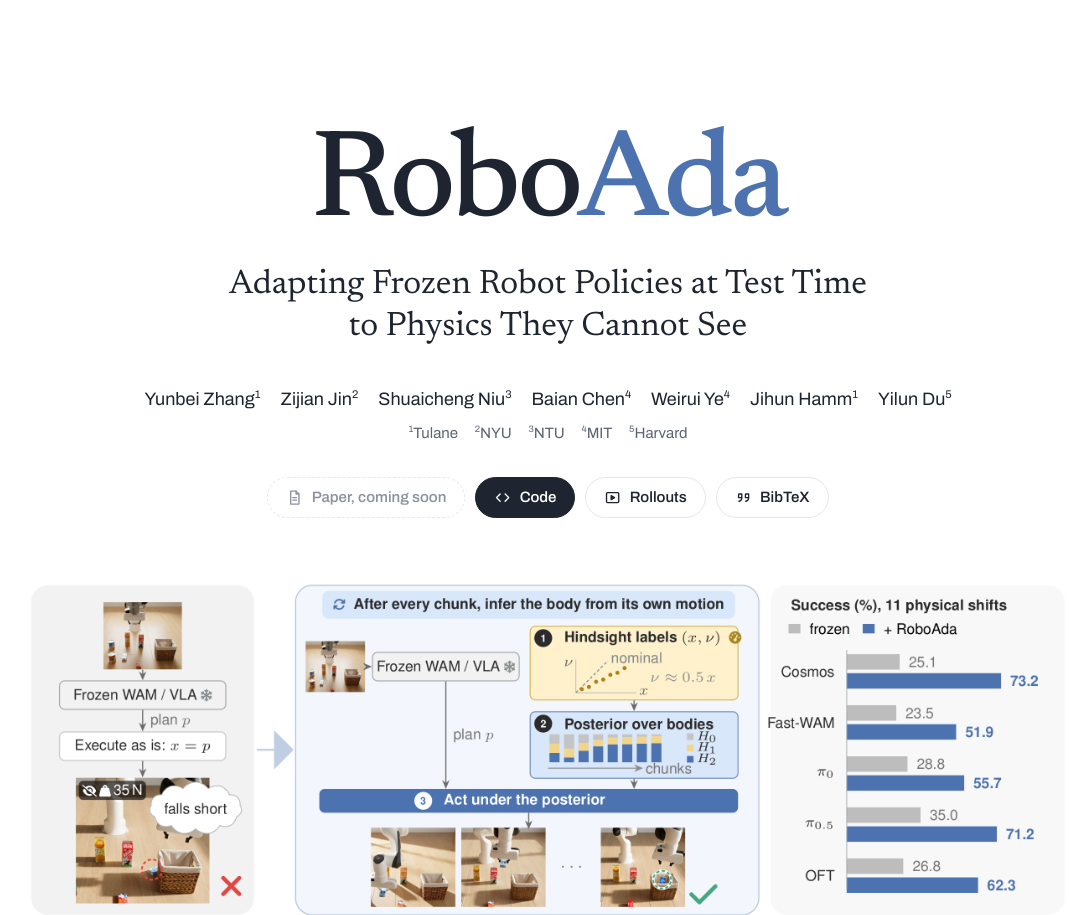
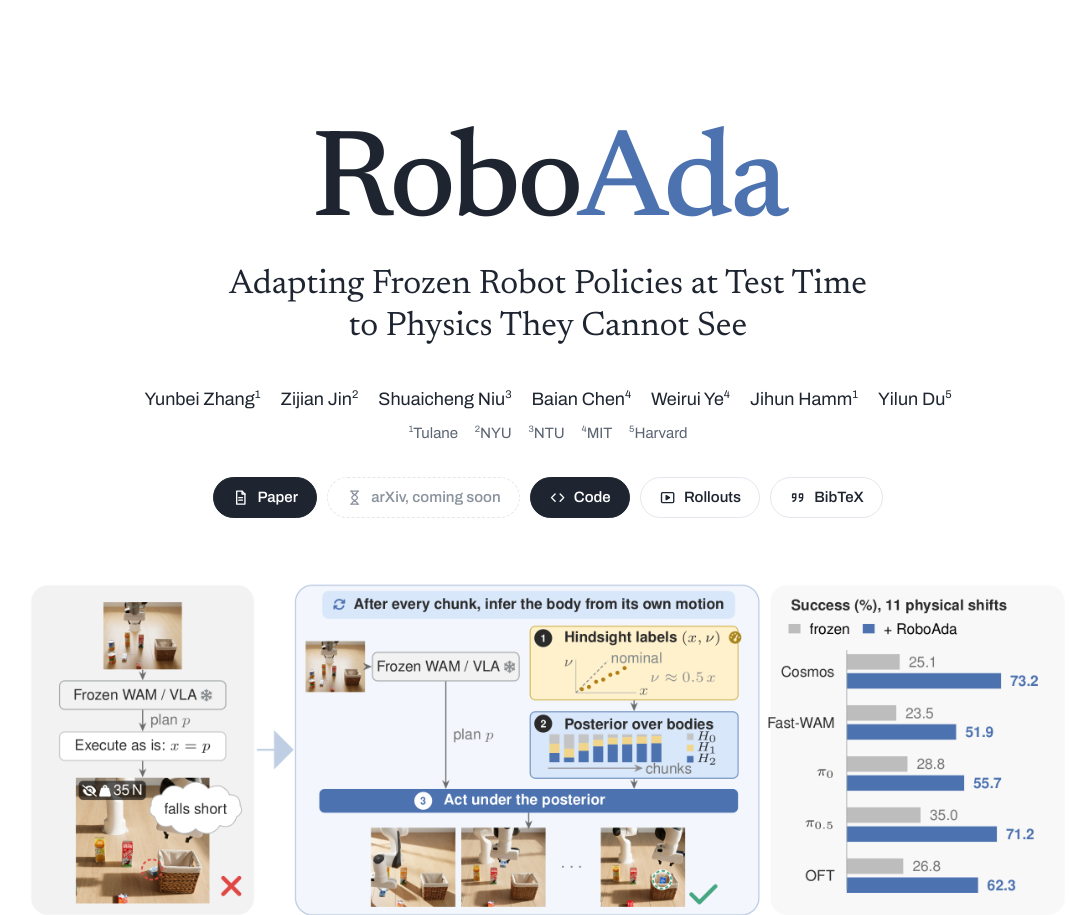
Before and after one commit to RoboAda/RoboAda.github.io, a plain HTML site: page index.html in a window 1280 px wide. Shown: the top 915 px of the page, without its empty margins (92-1161 px from the left). Drawn offline with Linux system fonts and the light colour scheme.

Commit message:
Paper PDF (author version) linked from the header; arXiv coming soon

```diff
--- a/index.html
+++ b/index.html
@@ -53,7 +53,8 @@
     <span><sup>5</sup>Harvard</span>
   </p>
   <nav class="links" aria-label="Project links">
-    <span class="pill off" aria-disabled="true"><svg class="ic"><use href="#i-paper"/></svg>Paper, coming soon</span>
+    <a class="pill main" href="assets/RoboAda.pdf"><svg class="ic"><use href="#i-paper"/></svg>Paper</a>
+    <span class="pill off" aria-disabled="true"><svg class="ic"><use href="#i-hourglass"/></svg>arXiv, coming soon</span>
     <a class="pill main" href="https://github.com/RoboAda/RoboAda"><svg class="ic"><use href="#i-code"/></svg>Code</a>
     <a class="pill" href="#rollouts"><svg class="ic"><use href="#i-film"/></svg>Rollouts</a>
     <a class="pill" href="#cite"><svg class="ic"><use href="#i-quote"/></svg>BibTeX</a>
```
Also changed, not shown: 1 other file.
